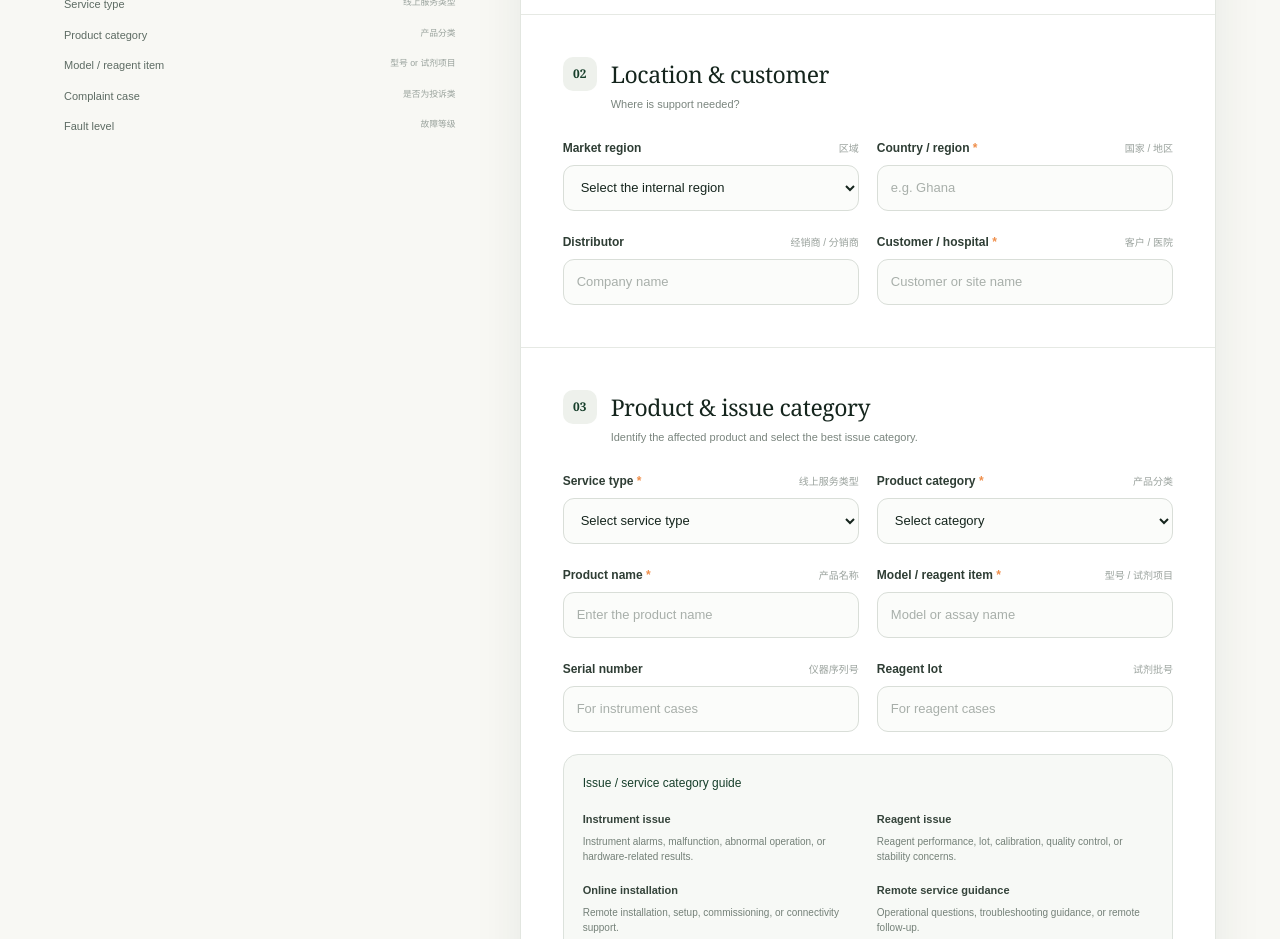
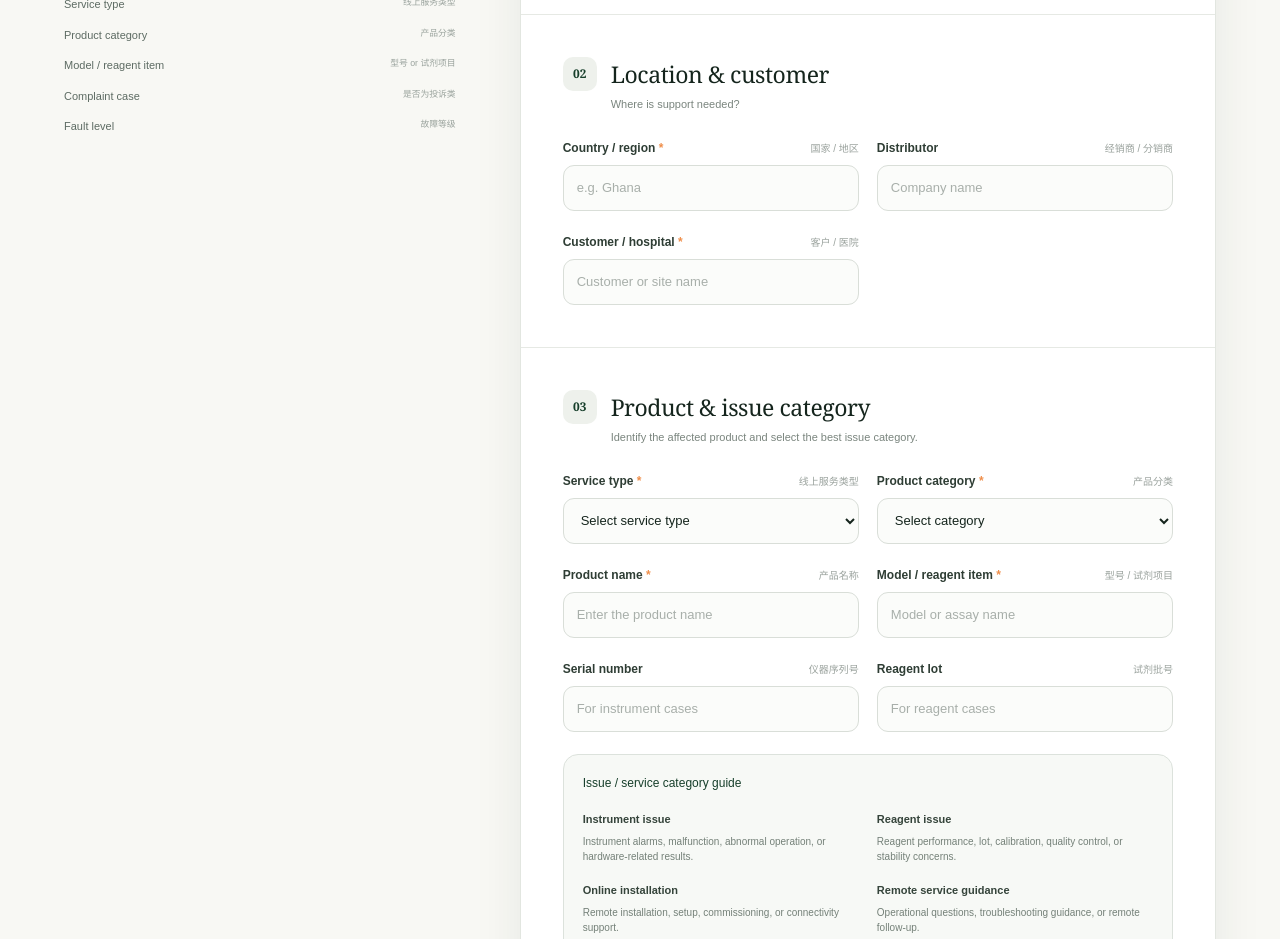
Before and after one commit to yangxu-511/intl-after-sales-desk, a Next.js app: page / in a window 1280 px wide. Shown: the part 980-1919 px from the top of the page. Built offline with nearby package versions, Linux system fonts and the light colour scheme.

Commit message:
Remove market region from ticket form

```diff
--- a/app/page.tsx
+++ b/app/page.tsx
@@ -12,7 +12,6 @@ type TicketForm = {
   employeeName: string;
   employeeId: string;
   email: string;
-  region: string;
   country: string;
   distributor: string;
   customer: string;
@@ -49,7 +48,6 @@ const initialForm: TicketForm = {
   employeeName: "",
   employeeId: "",
   email: "",
-  region: "",
   country: "",
   distributor: "",
   customer: "",
@@ -231,16 +229,27 @@ export default function Home() {
         const savedDraft = window.localStorage.getItem(DRAFT_KEY);
         const savedSubmissions = window.localStorage.getItem(SUBMISSIONS_KEY);
         if (savedDraft) {
+          const parsedDraft = JSON.parse(savedDraft) as Partial<TicketForm> & {
+            region?: unknown;
+          };
+          delete parsedDraft.region;
           const restoredDraft = {
             ...initialForm,
-            ...JSON.parse(savedDraft),
+            ...parsedDraft,
           } as TicketForm;
           setForm(normalizeFaultSeverity(restoredDraft));
           setSaveState("Draft restored from this device");
         }
         if (savedSubmissions) {
-          const restoredSubmissions = JSON.parse(savedSubmissions) as Submission[];
-          setSubmissions(restoredSubmissions.map(normalizeFaultSeverity));
+          const restoredSubmissions = JSON.parse(savedSubmissions) as Array<
+            Submission & { region?: unknown }
+          >;
+          setSubmissions(
+            restoredSubmissions.map((ticket) => {
+              delete ticket.region;
+              return normalizeFaultSeverity(ticket);
+            }),
+          );
         }
       } catch {
         setSaveState("Local save is unavailable");
@@ -384,7 +393,6 @@ export default function Home() {
       "employeeName",
       "employeeId",
       "email",
-      "region",
       "country",
       "distributor",
       "customer",
@@ -599,20 +607,6 @@ export default function Home() {
                 subtitle="Where is support needed?"
               />
               <div className="field-grid">
-                <div className="field">
-                  <FieldLabel htmlFor="region" label="Market region" cn="区域" />
-                  <select
-                    id="region"
-                    name="region"
-                    value={form.region}
-                    onChange={updateField}
-                  >
-                    <option value="">Select the internal region</option>
-                    {["Region 1", "Region 2", "Region 3", "Region 4", "Region 5", "Region 6", "Special Region"].map(
-                      (item) => <option key={item}>{item}</option>,
-                    )}
-                  </select>
-                </div>
                 <div className={`field ${errorClass("country")}`}>
                   <FieldLabel
                     htmlFor="country"
```
Also changed, not shown: 1 other file (tests, documents, lock files or other folders).
